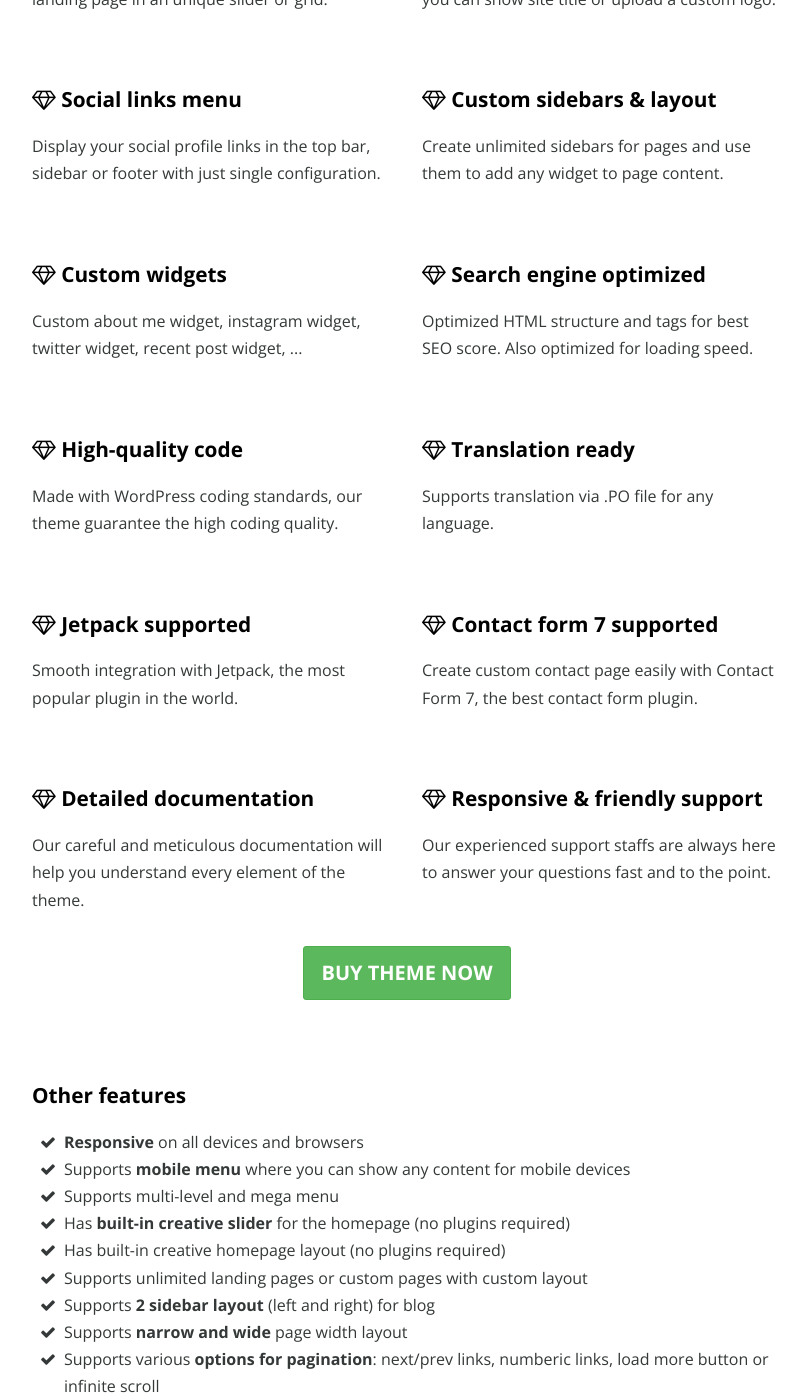
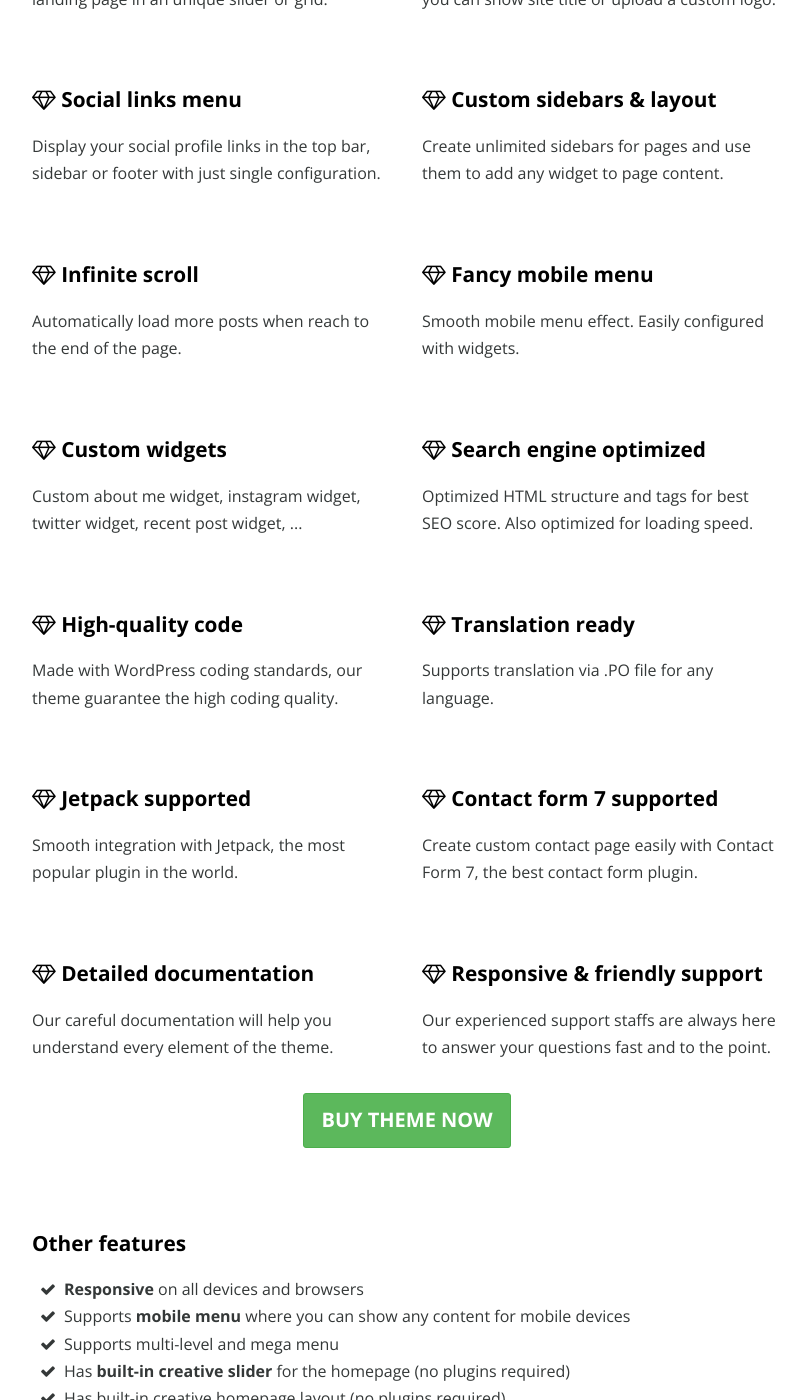
Before and after one commit to fitwp/fitwp.github.io, a Jekyll site: the page built from wordpress-themes/them.md, in a window 1280 px wide and 1400 px high, scrolled down 3137 px. Shown: the whole window, without its empty margins (38-844 px from the left). Built offline with Jekyll 4.4.1, drawn with Linux system fonts in a browser that asks for light colours; nearby versions of some CDN libraries.

Commit message:
Update them.md

```diff
--- a/wordpress-themes/them.md
+++ b/wordpress-themes/them.md
@@ -82,6 +82,14 @@ Being carefully built for bloggers, TheM brings a **great custom configuration**
 <h3><i class="fa fa-diamond"></i> Custom sidebars &amp; layout</h3>
 <p>Create unlimited sidebars for pages and use them to add any widget to page content.</p>
 </div>
+<div class="col-md-6">
+<h3><i class="fa fa-diamond"></i> Infinite scroll</h3>
+<p>Automatically load more posts when reach to the end of the page.</p>
+</div>
+<div class="col-md-6">
+<h3><i class="fa fa-diamond"></i> Fancy mobile menu</h3>
+<p>Smooth mobile menu effect. Easily configured with widgets.</p>
+</div>
 <div class="clearfix visible-md-block visible-lg-block"></div>
 <div class="col-md-6">
 <h3><i class="fa fa-diamond"></i> Custom widgets</h3>
@@ -112,7 +120,7 @@ Being carefully built for bloggers, TheM brings a **great custom configuration**
 <div class="clearfix visible-md-block visible-lg-block"></div>
 <div class="col-md-6">
 <h3><i class="fa fa-diamond"></i> Detailed documentation</h3>
-<p>Our careful and meticulous documentation will help you understand every element of the theme.</p>
+<p>Our careful documentation will help you understand every element of the theme.</p>
 </div>
 <div class="col-md-6">
 <h3><i class="fa fa-diamond"></i> Responsive &amp; friendly support</h3>
```
